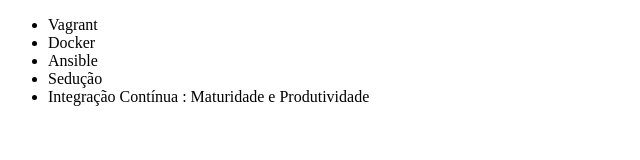
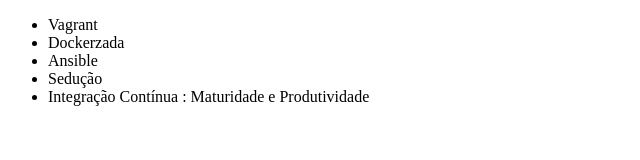
Before and after one commit to matheusmacielleao/alura-git, a plain HTML site: page index.html in a window 1280 px wide. Shown: the full height of the page, 0-640 px from the left. Drawn offline with Linux system fonts and the light colour scheme.

Commit message:
especialização curso docker

```diff
--- a/index.html
+++ b/index.html
@@ -7,7 +7,7 @@
 <body>
     <ul>
         <li>Vagrant</li>
-        <li>Docker</li>
+        <li>Dockerzada</li>
         <li>Ansible</li>
         <li> Sedução </li>
         <li>Integração Contínua : Maturidade e Produtividade</li>
```
